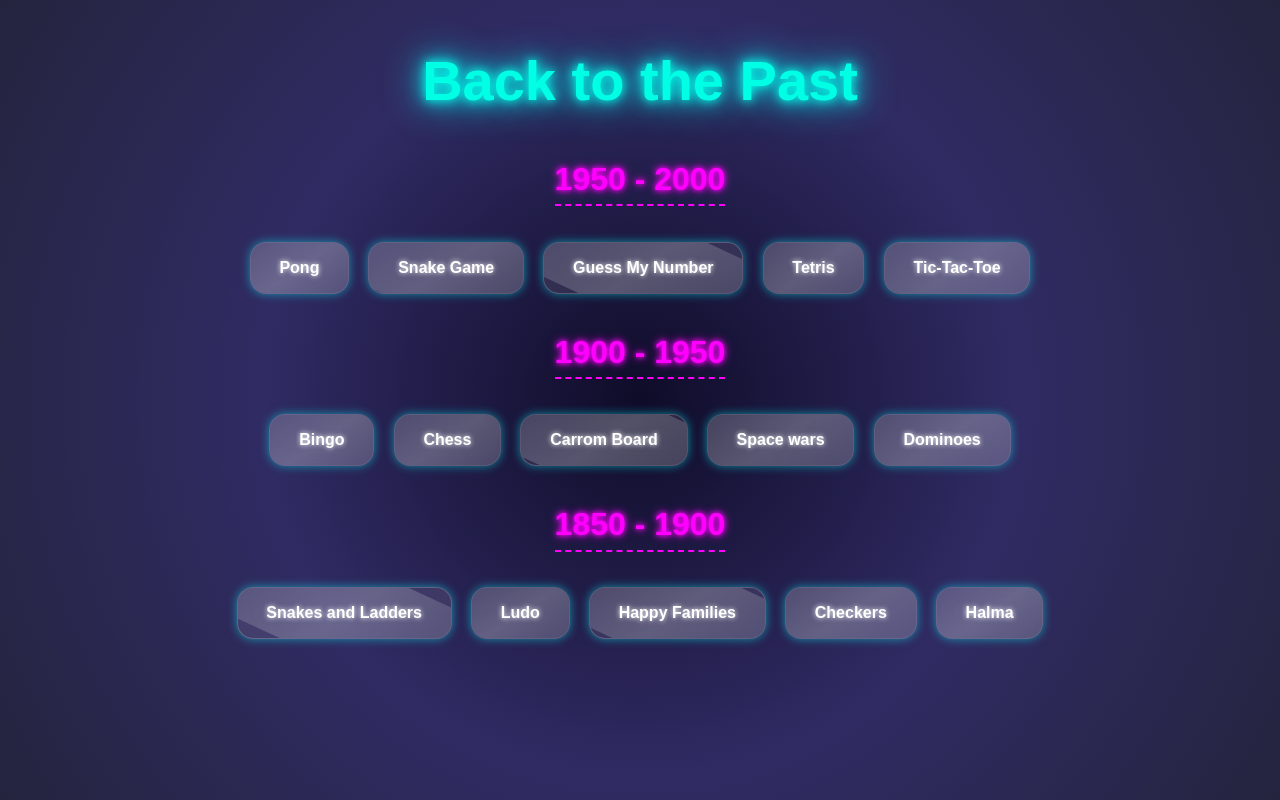
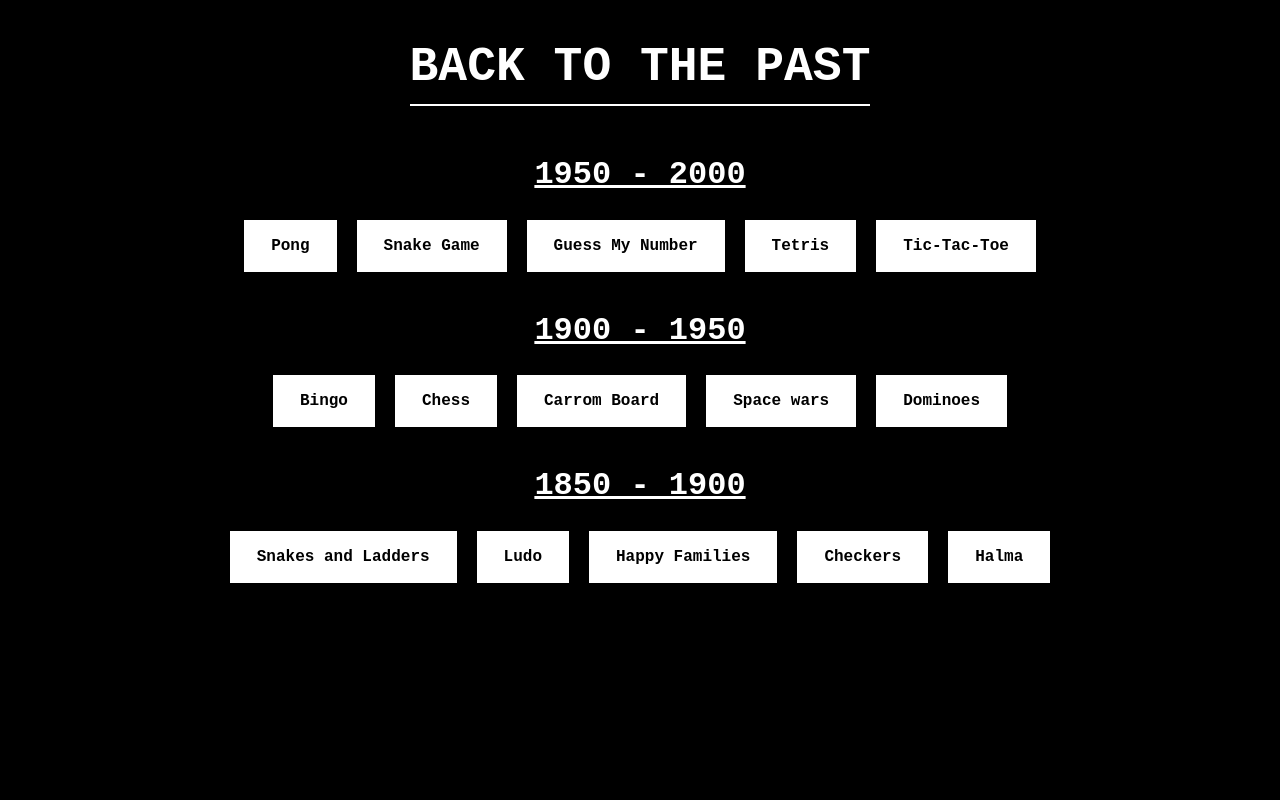
Before and after one commit to akode7/My-first-project, a plain HTML site: page index.html in a window 1280 px wide. Drawn offline with Linux system fonts and the light colour scheme.

Commit message:
change the css

```diff
--- a/style.css
+++ b/style.css
@@ -1,102 +1,56 @@
-/* Reset & Base Styles */
-* {
+/* style.css */
+
+/* Reset and basic setup */
+body {
     margin: 0;
     padding: 0;
-    box-sizing: border-box;
+    background-color: #000;
+    color: #fff;
+    font-family: 'Courier New', Courier, monospace;
+    text-align: center;
 }
 
-body {
-    background: radial-gradient(circle at center, #0f0c29, #302b63, #24243e);
-    font-family: 'Orbitron', sans-serif;
-    color: #f0f0f0;
-    padding: 3rem 2rem;
-    text-align: center;
-    min-height: 100vh;
-    overflow-x: hidden;
+/* Main title */
+.title {
+    font-size: 3em;
+    margin-top: 40px;
+    margin-bottom: 10px;
+    text-transform: uppercase;
+    border-bottom: 2px solid #fff;
+    display: inline-block;
+    padding-bottom: 10px;
 }
 
-/* Import Retro Font */
-@import url('https://fonts.googleapis.com/css2?family=Orbitron:wght@400;700&display=swap');
-
-/* Animated Title */
-.title {
-    font-size: 3.5rem;
-    margin-bottom: 0.5rem;
-    color: #00ffe5;
-    text-shadow: 0 0 10px #00ffe5, 0 0 20px #0ff, 0 0 40px #00f2ff;
+/* Era titles */
+.e-t, .m-t, .h-t {
+    font-size: 2em;
+    margin-top: 40px;
+    text-decoration: underline;
 }
 
-/* Era Headings */
-.e-t, .m-t, .h-t {
-    font-size: 2rem;
-    margin: 2.5rem 0 1rem;
-    color: #ff00ff;
-    border-bottom: 2px dashed #ff00ff;
-    display: inline-block;
-    padding-bottom: 0.4rem;
-    text-shadow: 0 0 5px #ff00ff, 0 0 10px #ff00ff;
-}
-
-/* Link Section */
+/* Links container */
 .easy-links {
     display: flex;
     justify-content: center;
     flex-wrap: wrap;
-    gap: 1.2rem;
-    margin-top: 1.2rem;
+    gap: 20px;
+    margin: 20px;
 }
 
-/* Glassy Neon Button Links */
+/* Link styling */
 .easy-links a {
-    padding: 1rem 1.8rem;
-    background: rgba(255, 255, 255, 0.1);
-    border: 1px solid rgba(255, 255, 255, 0.2);
-    color: #ffffff;
     text-decoration: none;
+    color: #000;
+    background-color: #fff;
+    padding: 15px 25px;
+    border: 2px solid #fff;
     font-weight: bold;
-    border-radius: 16px;
-    backdrop-filter: blur(8px);
     transition: all 0.3s ease;
-    position: relative;
-    overflow: hidden;
-    text-shadow: 0 0 5px #fff;
-    box-shadow: 0 0 10px rgba(0, 255, 255, 0.5);
 }
 
-/* Hover Effects */
+/* Hover effect */
 .easy-links a:hover {
-    background: rgba(0, 255, 255, 0.15);
-    transform: scale(1.08);
-    box-shadow: 0 0 15px #0ff, 0 0 25px #0ff;
+    color: #fff;
+    background-color: #000;
+    border-color: #fff;
 }
-
-/* Shine Effect on Hover */
-.easy-links a::before {
-    content: '';
-    position: absolute;
-    top: -50%;
-    left: -50%;
-    width: 200%;
-    height: 200%;
-    background: linear-gradient(120deg, transparent, rgba(255, 255, 255, 0.2), transparent);
-    transform: rotate(25deg);
-    pointer-events: none;
-    transition: all 0.5s;
-}
-
-/* Responsive Layout */
-@media (max-width: 600px) {
-    .easy-links {
-        flex-direction: column;
-        align-items: center;
-    }
-
-    .easy-links a {
-        width: 90%;
-        text-align: center;
-    }
-
-    .title {
-        font-size: 2.5rem;
-    }
-}
```
